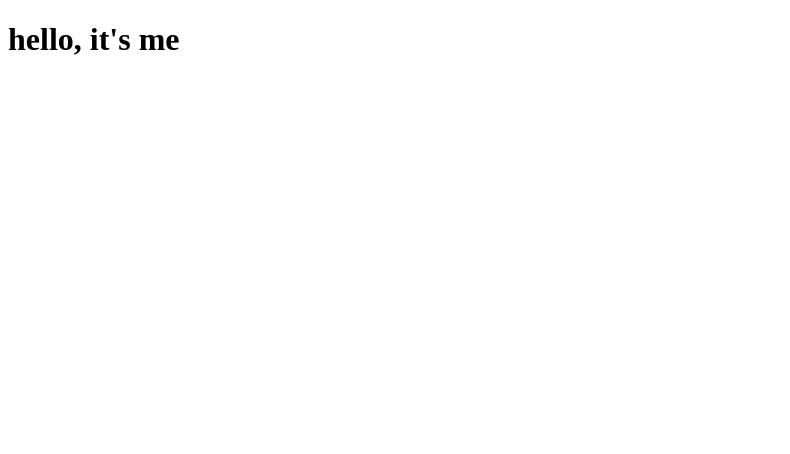
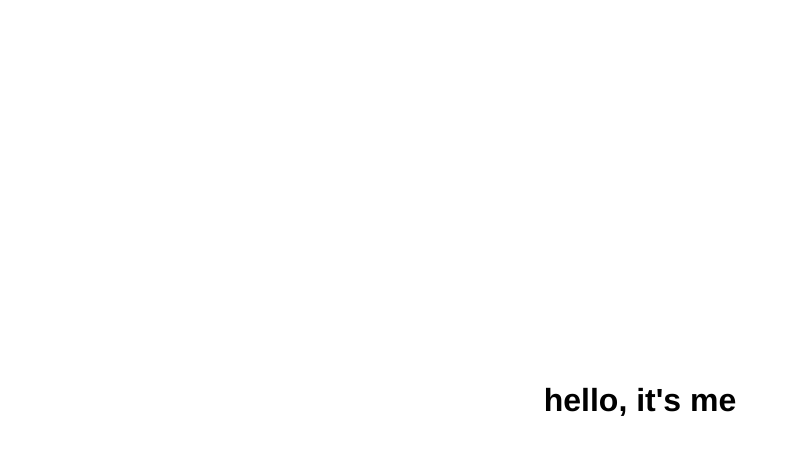
Before and after one commit to AlexandreRi/new_project, a plain HTML site: page index.html in a window 1280 px wide. Shown: the whole page, without its empty margins (0-790 px from the left). Drawn offline with Linux system fonts and the light colour scheme.

Commit message:
added the CSS stylesheet

```diff
--- a/index.html
+++ b/index.html
@@ -1,9 +1,12 @@
 <!DOCTYPE html>
+
 <html>
-<head>
-	<title></title>
-</head>
-<body>
-<h1>hello, it's me</h1>
-</body>
+	<head>
+		<link rel="stylesheet" href="style.css">
+	</head>
+		<body>
+			<div id="container">
+				<h1>hello, it's me</h1>
+			</div>
+		</body>
 </html>
--- /dev/null
+++ b/style.css
@@ -0,0 +1,11 @@
+body {
+	margin: 0;
+	font-family: helvetica;
+}
+
+#container {
+	display: flex;
+	align-items: center;
+	justify-content: center;
+	height: 100vh;
+}
```
